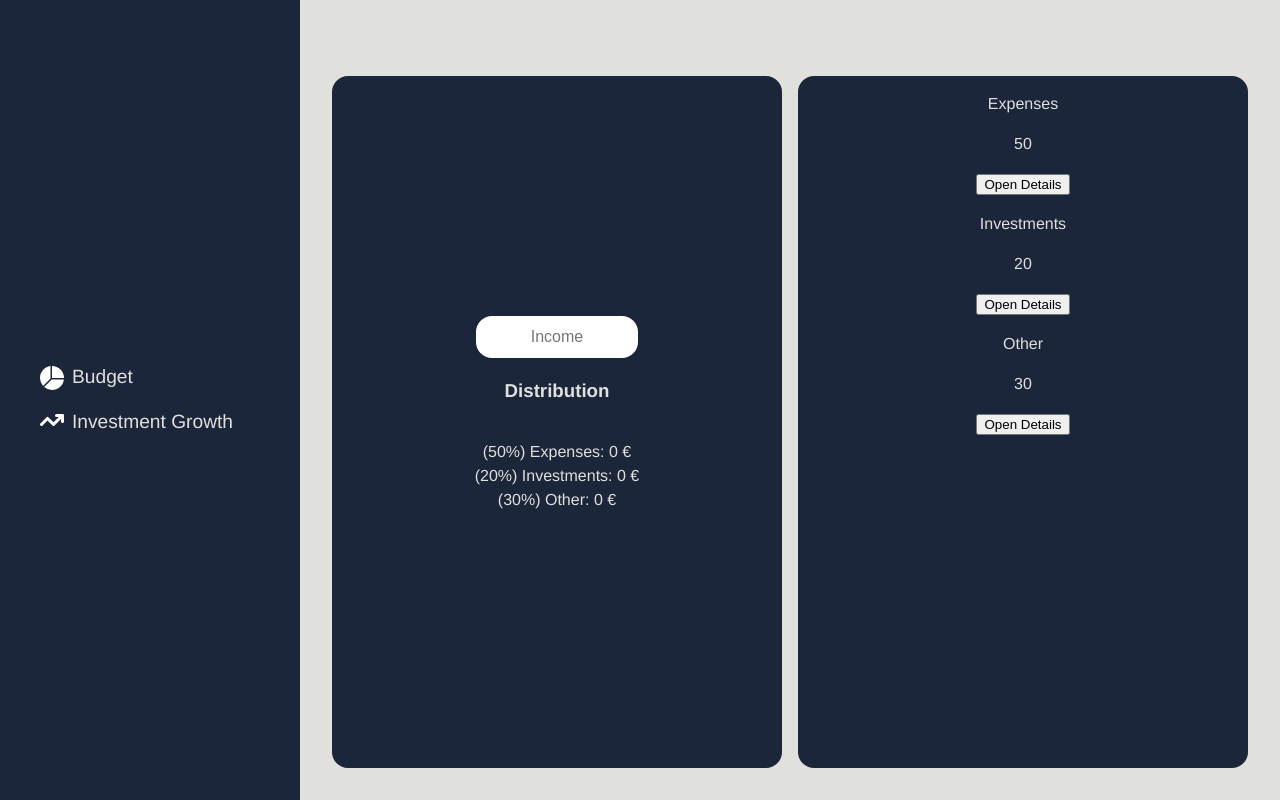
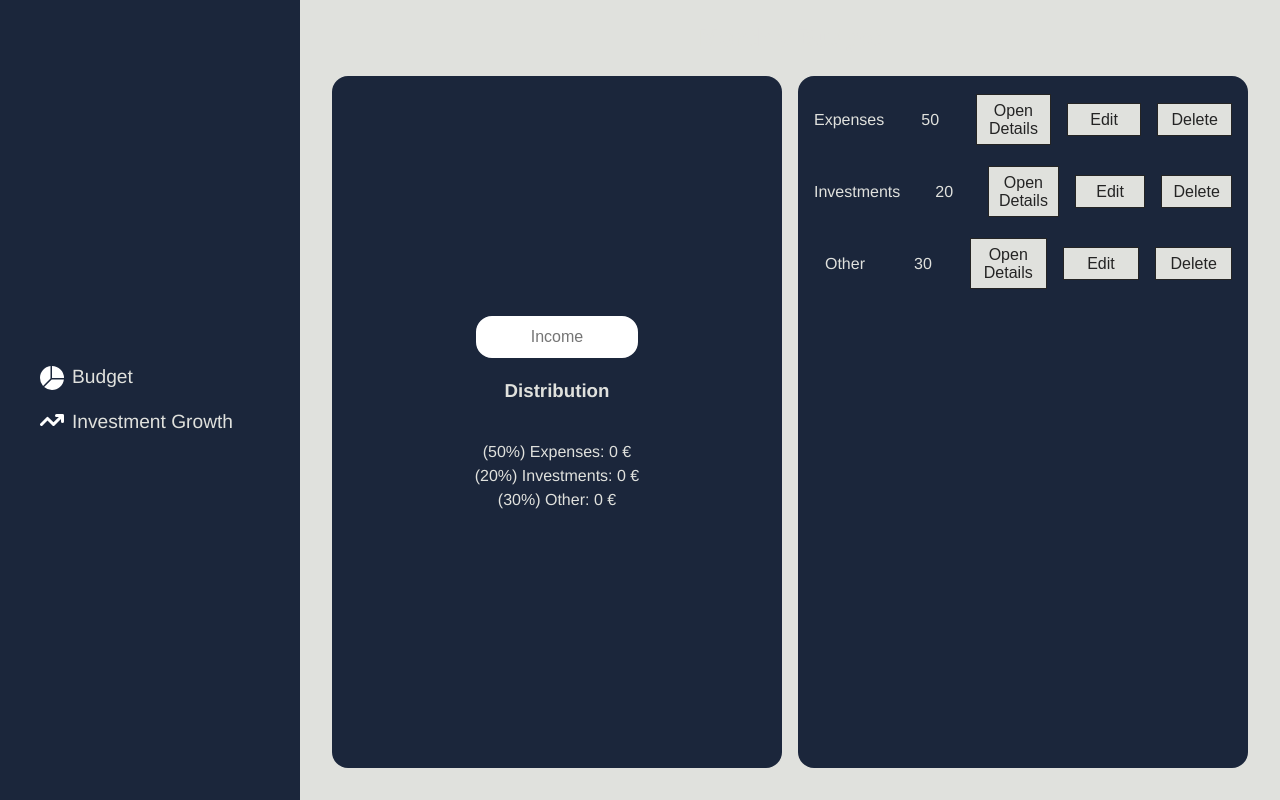
Before and after one commit to andrebarros7201/expense-tracker, a React (Vite) app: page / in a window 1280 px wide. Built offline with nearby package versions, Linux system fonts and the light colour scheme.

Commit message:
add style to budget item table

```diff
--- a/src/components/budget/BudgetCRUDItem.jsx
+++ b/src/components/budget/BudgetCRUDItem.jsx
@@ -10,6 +10,8 @@ export default function BudgetCRUDItem({ item }) {
         <p>{item.name}</p>
         <p>{item.proportion}</p>
         <button>{detailsOpen ? "Close" : "Open"} Details</button>
+        <button>Edit</button>
+        <button>Delete</button>
       </div>
       {detailsOpen && (
         <div className={styles["budgetCRUDItem-bottom"]}>
--- a/src/styles/components/budget/budgetCrud.module.css
+++ b/src/styles/components/budget/budgetCrud.module.css
@@ -1,4 +1,44 @@
 .budgetCRUD {
   background-color: var(--oxford-blue);
   border-radius: 1rem;
+  display: flex;
+  flex-flow: column nowrap;
+  gap: 1rem;
+  padding: 1rem;
 }
+
+.budgetCRUDITem {
+  display: flex;
+  flex-flow: column wrap;
+  align-items: center;
+  justify-content: center;
+  width: 100%;
+}
+
+.budgetCRUDITem-top {
+  display: flex;
+  flex-flow: row wrap;
+  justify-content: space-between;
+  align-items: center;
+  width: 100%;
+  gap: 1rem;
+
+  & > * {
+    flex: 1;
+  }
+
+  & button {
+    padding: 0.4rem;
+    font-size: 1rem;
+    background-color: var(--platinum);
+    color: #242424;
+    border: 1px solid #242424;
+    transition: 0.2s ease-in-out;
+    max-width: 200px;
+
+    &:hover {
+      cursor: pointer;
+      box-shadow: 0 0 3px white;
+    }
+  }
+}
--- a/src/styles/pages/budget.module.css
+++ b/src/styles/pages/budget.module.css
@@ -12,16 +12,3 @@
   height: 100%;
   gap: 1rem;
 }
-
-.budgetCRUD {
-  display: flex;
-  flex-flow: column nowrap;
-  gap: 1rem;
-}
-
-.budgetCRUDItem {
-  display: flex;
-  flex-flow: row wrap;
-  justify-content: space-between;
-  align-items: center;
-}
```
